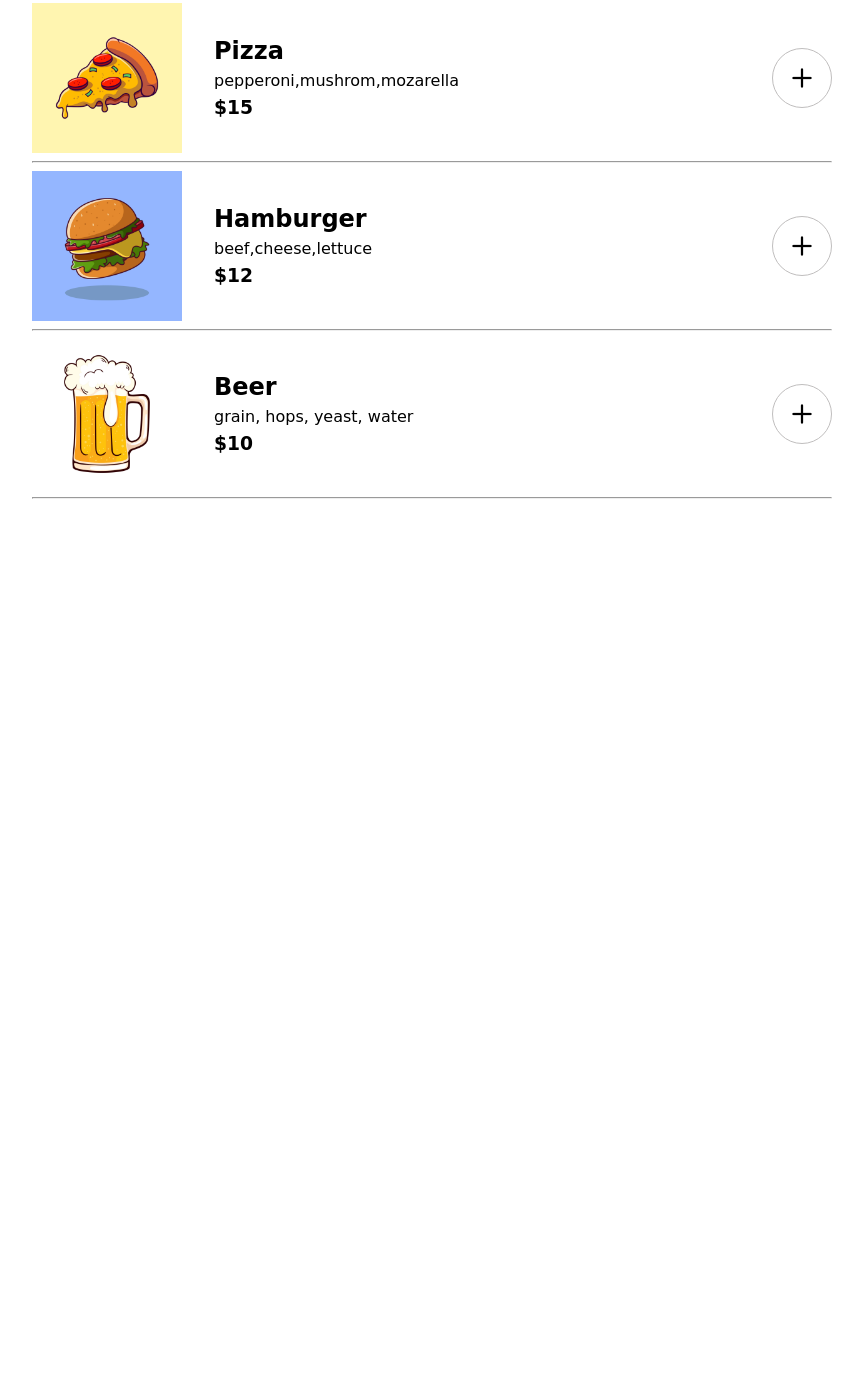
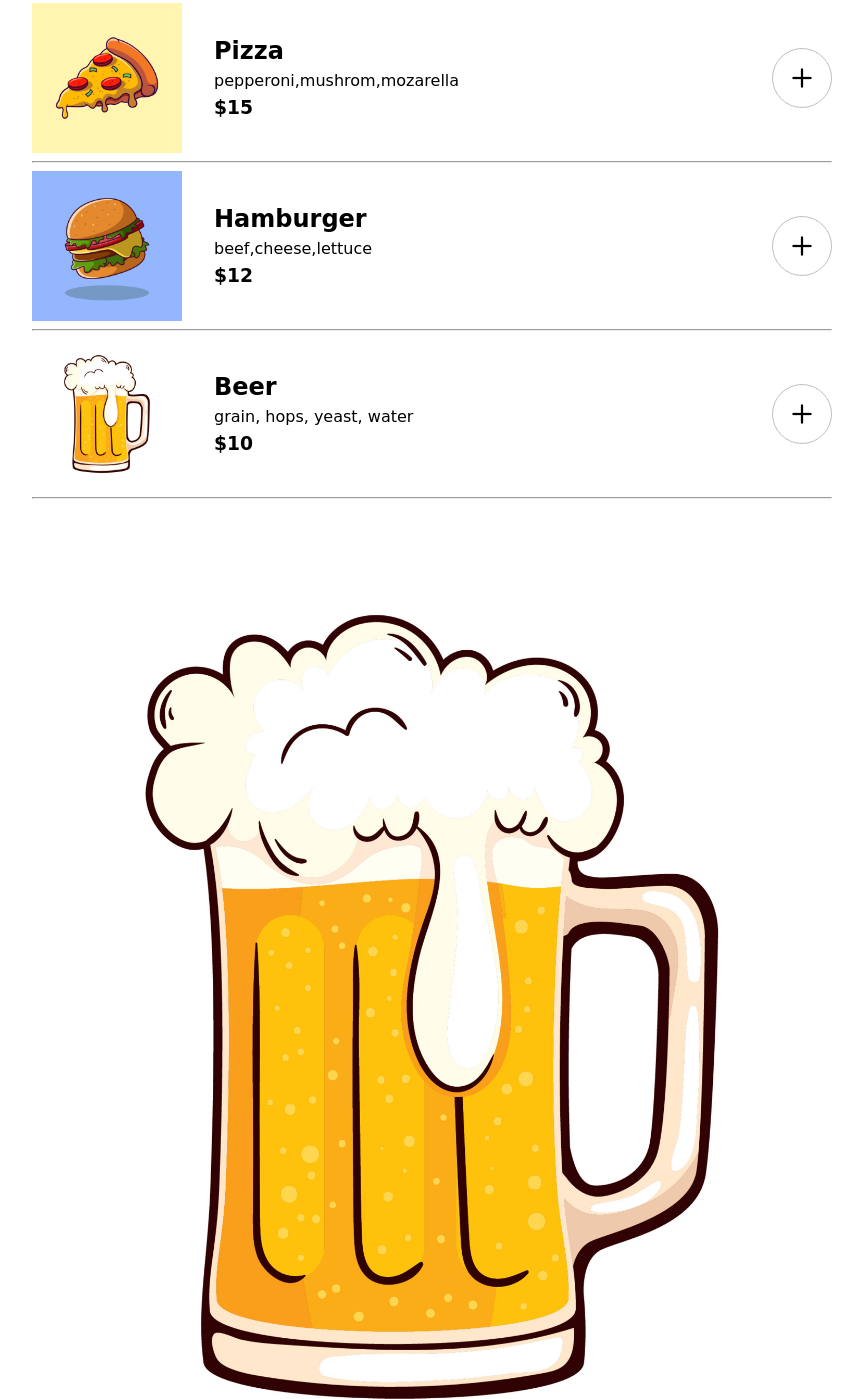
Before and after one commit to Ansly21/RestaurantOrderApp, a website built with Vite: page index.html in a window 1280 px wide. Shown: the part 304-1703 px from the top of the page, without its empty margins (208-1071 px from the left). Before the commit the page ends 811 px from the top, so only its background shows below. Built offline with nearby package versions, Linux system fonts and the light colour scheme; files whose address does not match are found by name; a web font is replaced by a local one.

Commit message:
Update index.html

```diff
--- a/index.html
+++ b/index.html
@@ -29,7 +29,7 @@
 
     </div>
 
-
+<img src="beer.png" alt="">
     <div class="checkout-section menu-container" id="checkout-section">
 
 
```
